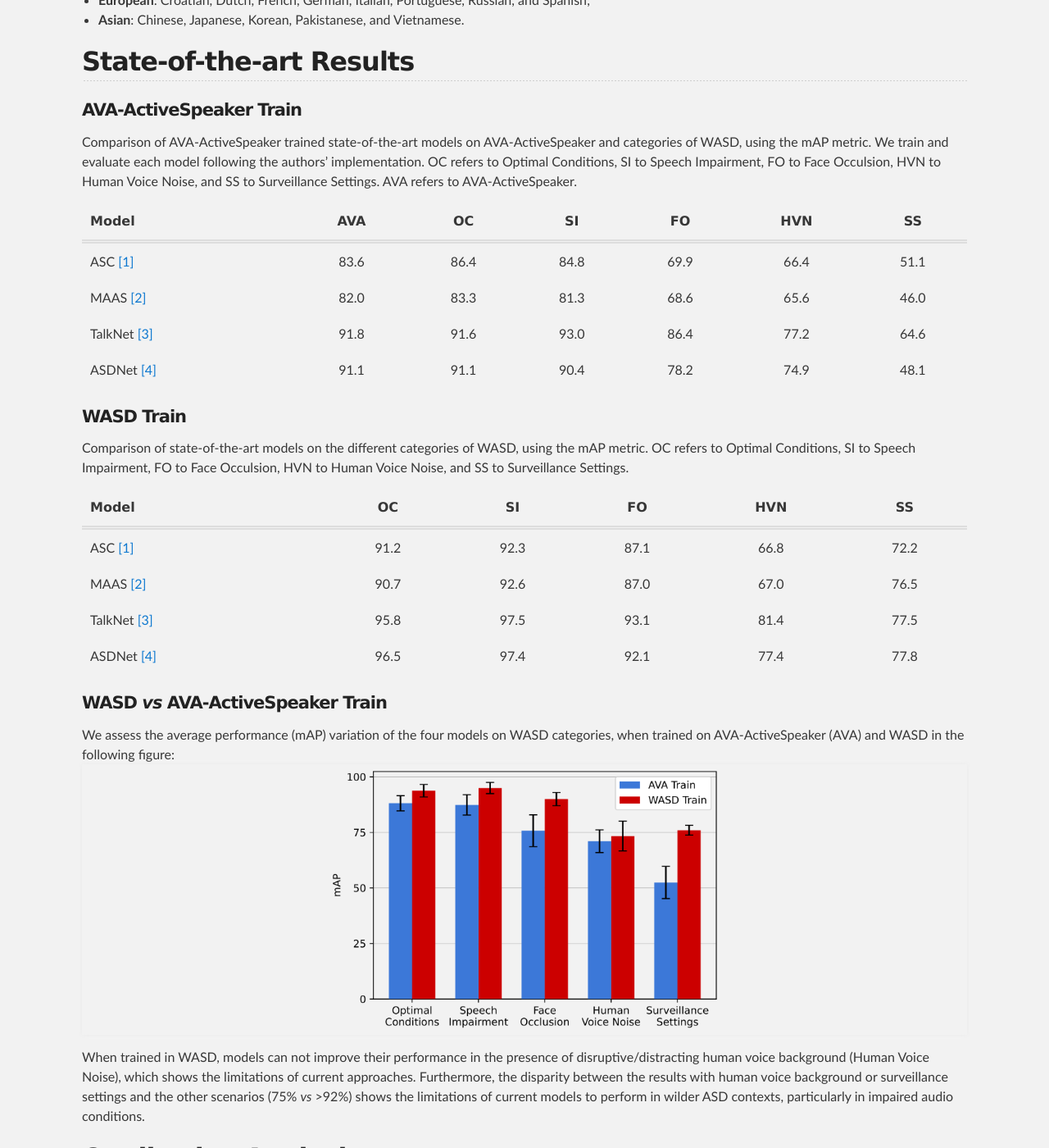
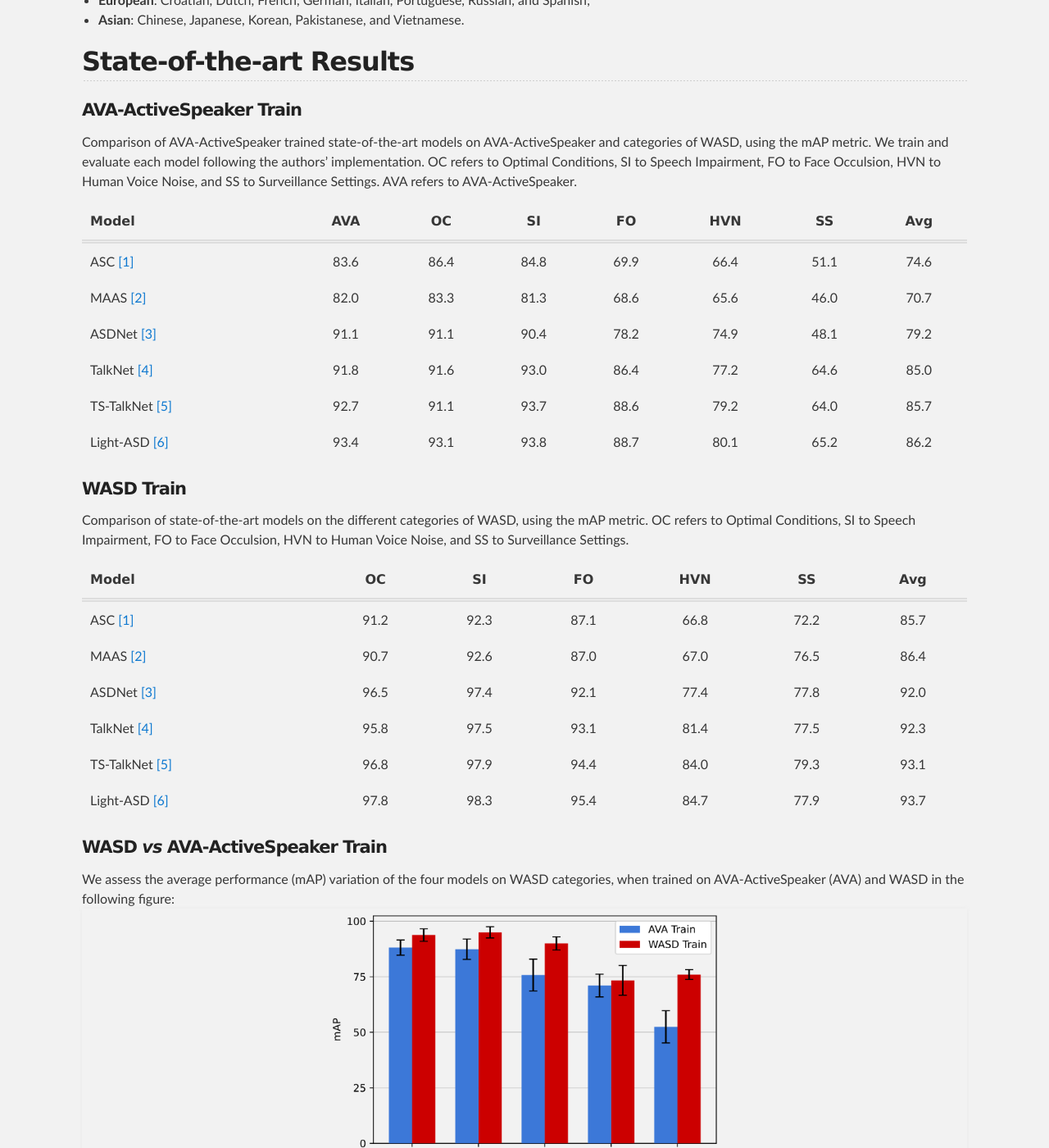
Before and after one commit to Tiago-Roxo/WASD, a Jekyll site: the page built from index.md, in a window 1280 px wide and 1400 px high, scrolled down 3320 px. Shown: the whole window at 82% size. Built offline with Jekyll 4.4.1, drawn with Linux system fonts in a browser that asks for light colours.

Commit message:
Add results for TS-TalkNet and Light-ASD

```diff
--- a/index.md
+++ b/index.md
@@ -51,23 +51,27 @@ Regarding the considered languages, we group them as follows:
 
 Comparison of AVA-ActiveSpeaker trained state-of-the-art models on AVA-ActiveSpeaker and categories of WASD, using the mAP metric. We train and evaluate each model following the authors’ implementation. OC refers to Optimal Conditions, SI to Speech Impairment, FO to Face Occulsion, HVN to Human Voice Noise, and SS to Surveillance Settings. AVA refers to AVA-ActiveSpeaker.
 
-| Model        | AVA       | OC        | SI        | FO        | HVN       | SS        |
-|:-------------|:---------:|:---------:|:---------:|:---------:|:---------:|:---------:|
-| ASC [\[1\]](https://github.com/fuankarion/active-speakers-context) | 83.6      | 86.4      | 84.8      | 69.9      | 66.4      | 51.1      |
-| MAAS [\[2\]](https://github.com/fuankarion/MAAS)                   | 82.0      | 83.3      | 81.3      | 68.6      | 65.6      | 46.0      |
-| TalkNet [\[3\]](https://github.com/TaoRuijie/TalkNet-ASD)      | 91.8      | 91.6      | 93.0      | 86.4      | 77.2      | 64.6      |
-| ASDNet [\[4\]](https://github.com/okankop/ASDNet)      | 91.1      | 91.1      | 90.4      | 78.2      | 74.9      | 48.1      |
+| Model                                                              | AVA       | OC        | SI        | FO        | HVN       | SS        | Avg       |
+|:-------------------------------------------------------------------|:---------:|:---------:|:---------:|:---------:|:---------:|:---------:|:---------:|
+| ASC [\[1\]](https://github.com/fuankarion/active-speakers-context) | 83.6      | 86.4      | 84.8      | 69.9      | 66.4      | 51.1      | 74.6      |
+| MAAS [\[2\]](https://github.com/fuankarion/MAAS)                   | 82.0      | 83.3      | 81.3      | 68.6      | 65.6      | 46.0      | 70.7      |
+| ASDNet [\[3\]](https://github.com/okankop/ASDNet)                  | 91.1      | 91.1      | 90.4      | 78.2      | 74.9      | 48.1      | 79.2      |
+| TalkNet [\[4\]](https://github.com/TaoRuijie/TalkNet-ASD)          | 91.8      | 91.6      | 93.0      | 86.4      | 77.2      | 64.6      | 85.0      |
+| TS-TalkNet [\[5\]](https://github.com/Jiang-Yidi/TS-TalkNet)       | 92.7      | 91.1      | 93.7      | 88.6      | 79.2      | 64.0      | 85.7      |
+| Light-ASD [\[6\]](https://github.com/Junhua-Liao/Light-ASD)        | 93.4      | 93.1      | 93.8      | 88.7      | 80.1      | 65.2      | 86.2      |
 
 #### WASD Train
 
 Comparison of state-of-the-art models on the different categories of WASD, using the mAP metric. OC refers to Optimal Conditions, SI to Speech Impairment, FO to Face Occulsion, HVN to Human Voice Noise, and SS to Surveillance Settings.
 
-| Model        | OC        | SI        | FO        | HVN       | SS        |
-|:-------------|:---------:|:---------:|:---------:|:---------:|:---------:|
-| ASC [\[1\]](https://github.com/fuankarion/active-speakers-context)         | 91.2      | 92.3      | 87.1      | 66.8      | 72.2      |
-| MAAS [\[2\]](https://github.com/fuankarion/MAAS)        | 90.7      | 92.6      | 87.0      | 67.0      | 76.5      |
-| TalkNet [\[3\]](https://github.com/TaoRuijie/TalkNet-ASD)     | 95.8      | 97.5      | 93.1      | 81.4      | 77.5      |
-| ASDNet [\[4\]](https://github.com/okankop/ASDNet)      | 96.5      | 97.4      | 92.1      | 77.4      | 77.8      |
+| Model                                                              | OC        | SI        | FO        | HVN       | SS        | Avg       |
+|:-------------------------------------------------------------------|:---------:|:---------:|:---------:|:---------:|:---------:|:---------:|
+| ASC [\[1\]](https://github.com/fuankarion/active-speakers-context) | 91.2      | 92.3      | 87.1      | 66.8      | 72.2      | 85.7      |
+| MAAS [\[2\]](https://github.com/fuankarion/MAAS)                   | 90.7      | 92.6      | 87.0      | 67.0      | 76.5      | 86.4      |
+| ASDNet [\[3\]](https://github.com/okankop/ASDNet)                  | 96.5      | 97.4      | 92.1      | 77.4      | 77.8      | 92.0      |
+| TalkNet [\[4\]](https://github.com/TaoRuijie/TalkNet-ASD)          | 95.8      | 97.5      | 93.1      | 81.4      | 77.5      | 92.3      |
+| TS-TalkNet [\[5\]](https://github.com/Jiang-Yidi/TS-TalkNet)       | 96.8      | 97.9      | 94.4      | 84.0      | 79.3      | 93.1      |
+| Light-ASD [\[6\]](https://github.com/Junhua-Liao/Light-ASD)        | 97.8      | 98.3      | 95.4      | 84.7      | 77.9      | 93.7      |
 
 #### WASD *vs* AVA-ActiveSpeaker Train
 
```
